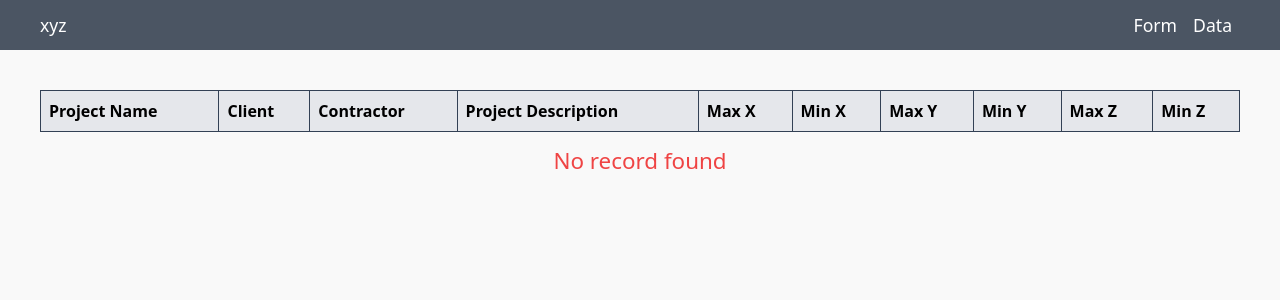
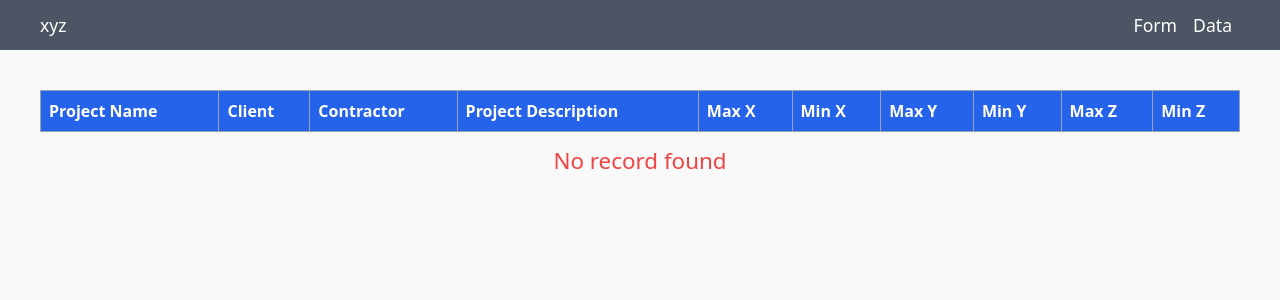
Before and after one commit to aniksikder13/xyz-oil-gas-system, a Next.js app: page /view-data in a window 1280 px wide. Shown: the top 300 px of the page. Built offline with nearby package versions, Linux system fonts and the light colour scheme.

Commit message:
download html table as pdf feature added

```diff
--- a/components/view-data/ViewData.js
+++ b/components/view-data/ViewData.js
@@ -1,82 +1,79 @@
-import React, { Fragment } from 'react'
+import React, {Fragment} from 'react'
+import {generatePDF} from './generatePDF'
 import Button from '../ui/button'
 
-export default function ViewData({data}) {
-
-    const generatePDF = () => {
-        const pdfWindow = window.open();
-        pdfWindow.document.write('<iframe width="100%" height="100%" src="data:application/pdf;base64,');
-
-        pdfWindow.document.write('BASE64_ENCODED_PDF_CONTENTS" frameborder="0"></iframe>');
-      }
+export default function PDFGenerator({ data }) {
+  const generateAndDownloadPDF = () => {
+    generatePDF(data)
+  }
 
   return (
     <Fragment>
-        <table className='border-collapse border border-slate-500 w-[1200px] mt-10 m-auto bg-gray-200 text-left'>
+        <table className='w-[1200px] mt-10 m-auto text-left'>
         <tbody>
         <tr>
-            <th className='border border-slate-700 p-2'>
+            <th className='border border-slate-400 p-2 bg-blue-600 text-white'>
                 Project Name
             </th>
-            <th className='border border-slate-700 p-2'>
+             <th className='border border-slate-400 p-2 bg-blue-600 text-white'>
                 Client
             </th>
-            <th className='border border-slate-700 p-2'>
+             <th className='border border-slate-400 p-2 bg-blue-600 text-white'>
                 Contractor
             </th>
-            <th className='border border-slate-700 p-2'>
+             <th className='border border-slate-400 p-2 bg-blue-600 text-white'>
                 Project Description
             </th>
-            <th className='border border-slate-700 p-2'>
+             <th className='border border-slate-400 p-2 bg-blue-600 text-white'>
                 Max X
             </th>
-            <th className='border border-slate-700 p-2'>
+             <th className='border border-slate-400 p-2 bg-blue-600 text-white'>
                 Min X
             </th>
-            <th className='border border-slate-700 p-2'>
+             <th className='border border-slate-400 p-2 bg-blue-600 text-white'>
                 Max Y
             </th>
-            <th className='border border-slate-700 p-2'>
+             <th className='border border-slate-400 p-2 bg-blue-600 text-white'>
                 Min Y
             </th>
-            <th className='border border-slate-700 p-2'>
+             <th className='border border-slate-400 p-2 bg-blue-600 text-white'>
                 Max Z
             </th>
-            <th className='border border-slate-700 p-2'>
+             <th className='border border-slate-400 p-2 bg-blue-600 text-white'>
                 Min Z
             </th>
         </tr>
         {
             data.map((item, index) => (
                 <tr key={index}>
-                    <td className='border border-slate-700 p-2'>
+                    <td className='border border-slate-400 p-2 bg-blue-50'>
                         {item.projectName}
                     </td>
-                    <td className='border border-slate-700 p-2'>
+                    <td className='border border-slate-400 p-2 bg-blue-50'>
                         {item.client}
                     </td>
-                    <td className='border border-slate-700 p-2'>
+                    <td className='border border-slate-400 p-2 bg-blue-50'>
                         {item.contractor}
                     </td>
-                    <td className='border border-slate-700 p-2'>
+                    <td className='border border-slate-400 p-2 bg-blue-50'>
                         {item.projectDescription}
                     </td>
-                    <td className='border border-slate-700 p-2'>
+                    <td className='border border-slate-400 p-2 bg-blue-50'>
                         {item.max_x}
                     </td>
-                    <td className='border border-slate-700 p-2'>
+                    <td className='border border-slate-400 p-2 bg-blue-50'>
                         {item.min_x}
                     </td>
-                    <td className='border border-slate-700 p-2'>
+                    <td className='border border-slate-400 p-2 bg-blue-50'>
                         {item.max_y}
                     </td>
-                    <td className='border border-slate-700 p-2'>
+                    <td className='border border-slate-400 p-2 bg-blue-50'>
                         {item.min_y}
                     </td>
-                    <td className='border border-slate-700 p-2'>
+                    <td className='border border-slate-400 p-2 bg-blue-50'>
                         {item.max_z}
                     </td>
-                    <td className='border border-slate-700 p-2'>
+                    <td className='border border-slate-400 p-2 bg-blue-50'>
                         {item.min_z}
                     </td>
                 </tr>
@@ -84,8 +81,8 @@ export default function ViewData({data}) {
         }
         </tbody>
     </table>
-    {data.length > 0 && <Button className='block mt-5 m-auto' onClick={generatePDF}>Download as Pdf</Button>}
+    {data.length > 0 && <Button className='block mt-5 m-auto' onClick={generateAndDownloadPDF}>Download as Pdf</Button>}
     {data.length === 0 && <p className='p-3 text-red-500 text-center text-[1.4rem]'>No record found</p>}
     </Fragment>
-  )
+  );
 }
--- /dev/null
+++ b/components/view-data/generatePDF.js
@@ -0,0 +1,15 @@
+import jsPDF from 'jspdf';
+import 'jspdf-autotable';
+
+export const generatePDF = (data) => {
+    const doc = new jsPDF();
+    const header = ['Project Name', 'Client', 'Contractor', 'Project Description', 'Max X', 'Min X', 'Max Y', 'Min Y', 'Max Z', 'Min Z'];
+    const rows = data.map(item => [item.projectName, item.client, item.contractor, item.projectDescription, item.max_x, item.min_x, item.max_y, item.min_y, item.max_z, item.min_z]);
+
+    doc.autoTable({
+      head: [header],
+      body: rows,
+    });
+
+    doc.save('document.pdf');
+  };
--- a/next.config.js
+++ b/next.config.js
@@ -1,4 +1,6 @@
 /** @type {import('next').NextConfig} */
-const nextConfig = {}
+const nextConfig = {
+
+}
 
 module.exports = nextConfig
--- a/package.json
+++ b/package.json
@@ -9,8 +9,9 @@
     "lint": "next lint"
   },
   "dependencies": {
-    "@react-pdf/renderer": "^3.1.12",
     "autoprefixer": "10.4.15",
+    "jspdf": "^2.5.1",
+    "jspdf-autotable": "^3.5.31",
     "next": "13.4.16",
     "postcss": "8.4.28",
     "react": "18.2.0",
```
Also changed, not shown: 1 other file (tests, documents, lock files or other folders).
